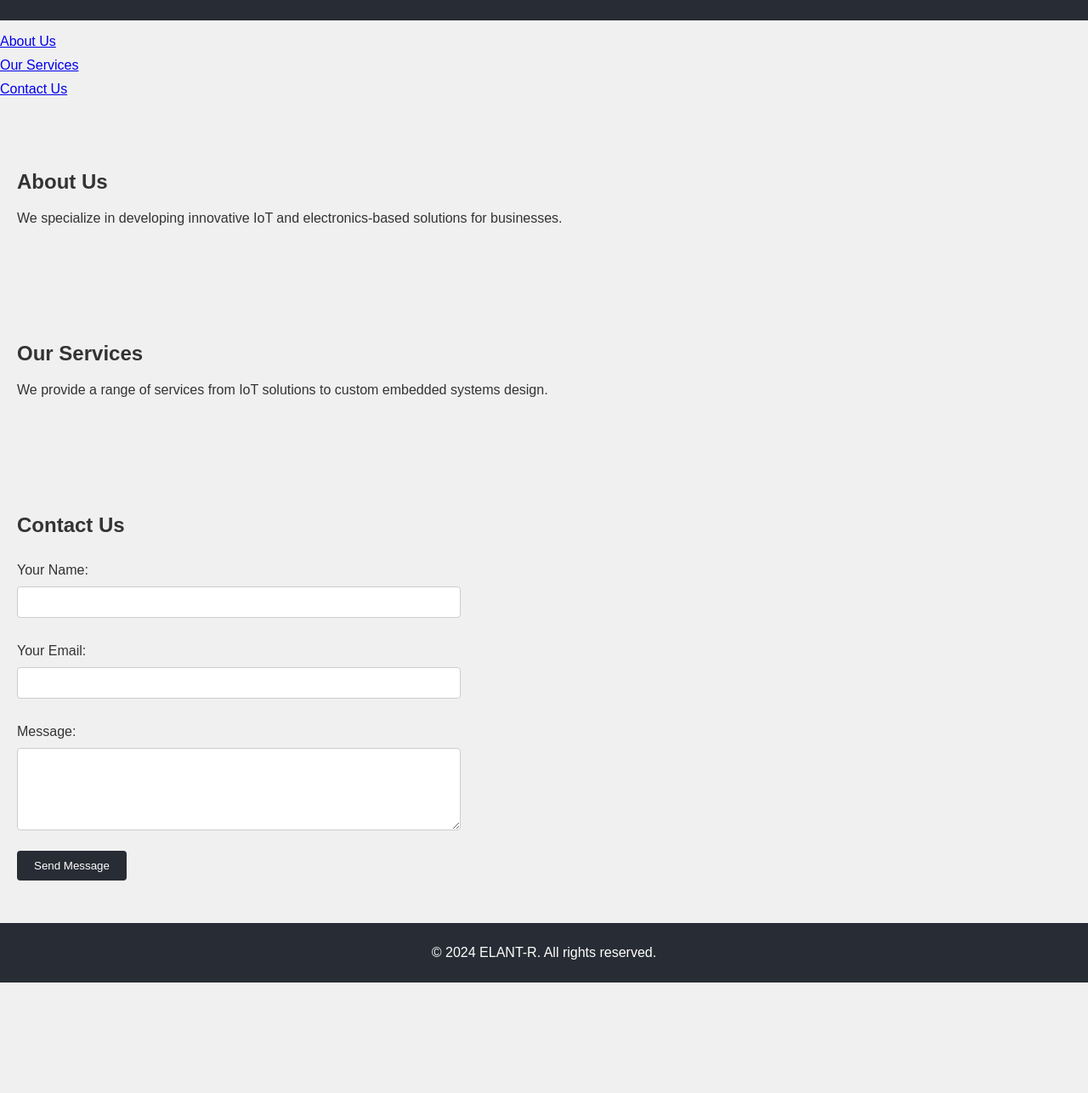
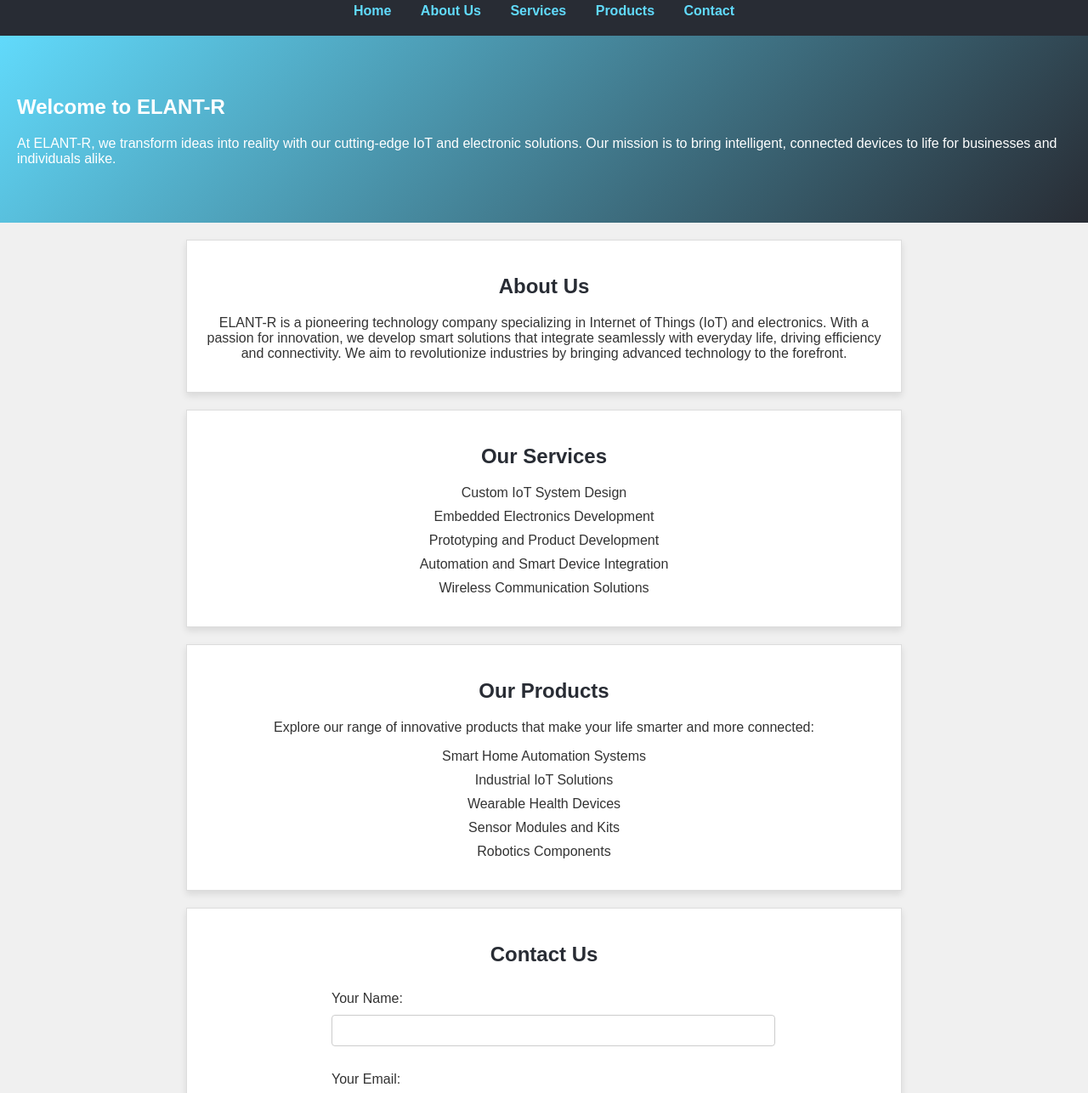
Before and after one commit to rajesh2002git/Elantr.com, a plain HTML site: page index.html in a window 1280 px wide. Shown: the part 121-1407 px from the top of the page at 85% size. Before the commit the page ends 1277 px from the top, so only its background shows below. Drawn offline with Linux system fonts and the light colour scheme.

Commit message:
Update index.html

```diff
--- a/index.html
+++ b/index.html
@@ -5,34 +5,69 @@
     <meta http-equiv="X-UA-Compatible" content="IE=edge">
     <meta name="viewport" content="width=device-width, initial-scale=1.0">
     <title>ELANT-R - Innovative IoT and Electronics Solutions</title>
-    <link rel="stylesheet" href="style.css"> <!-- Link to your CSS file -->
+    <link rel="stylesheet" href="style.css">
 </head>
 <body>
     <header>
-        <h1>Welcome to ELANT-R</h1>
-        <p>Your partner in IoT and Electronics Solutions</p>
+        <div class="container">
+            <h1>ELANT-R</h1>
+            <p>Innovative IoT and Electronics Solutions</p>
+            <nav>
+                <ul>
+                    <li><a href="#home">Home</a></li>
+                    <li><a href="#about">About Us</a></li>
+                    <li><a href="#services">Services</a></li>
+                    <li><a href="#products">Products</a></li>
+                    <li><a href="#contact">Contact</a></li>
+                </ul>
+            </nav>
+        </div>
     </header>
 
-    <nav>
-        <ul>
-            <li><a href="#about">About Us</a></li>
-            <li><a href="#services">Our Services</a></li>
-            <li><a href="#contact">Contact Us</a></li>
-        </ul>
-    </nav>
-
-    <section id="about">
-        <h2>About Us</h2>
-        <p>We specialize in developing innovative IoT and electronics-based solutions for businesses.</p>
+    <section id="home" class="intro-section">
+        <div class="container">
+            <h2>Welcome to ELANT-R</h2>
+            <p>At ELANT-R, we transform ideas into reality with our cutting-edge IoT and electronic solutions. Our mission is to bring intelligent, connected devices to life for businesses and individuals alike.</p>
+        </div>
     </section>
 
-    <section id="services">
+    <section id="about" class="about-section">
+        <div class="container">
+            <h2>About Us</h2>
+            <p>ELANT-R is a pioneering technology company specializing in Internet of Things (IoT) and electronics. With a passion for innovation, we develop smart solutions that integrate seamlessly with everyday life, driving efficiency and connectivity. We aim to revolutionize industries by bringing advanced technology to the forefront.</p>
+        </div>
+    </section>
+
+    <section id="services" class="services-section">
+        <div class="container">
             <h2>Our Services</h2>
-        <p>We provide a range of services from IoT solutions to custom embedded systems design.</p>
+            <ul>
+                <li>Custom IoT System Design</li>
+                <li>Embedded Electronics Development</li>
+                <li>Prototyping and Product Development</li>
+                <li>Automation and Smart Device Integration</li>
+                <li>Wireless Communication Solutions</li>
+            </ul>
+        </div>
+    </section>
+
+    <section id="products" class="products-section">
+        <div class="container">
+            <h2>Our Products</h2>
+            <p>Explore our range of innovative products that make your life smarter and more connected:</p>
+            <ul>
+                <li>Smart Home Automation Systems</li>
+                <li>Industrial IoT Solutions</li>
+                <li>Wearable Health Devices</li>
+                <li>Sensor Modules and Kits</li>
+                <li>Robotics Components</li>
+            </ul>
+        </div>
     </section>
 
     <!-- Contact Us Section with Formspree integration -->
-    <section id="contact">
+    <section id="contact" class="contact-section">
+        <div class="container">
             <h2>Contact Us</h2>
             <form action="https://formspree.io/f/xvgooajz" method="POST">
                 <label for="name">Your Name:</label>
@@ -46,10 +81,15 @@
 
                 <button type="submit">Send Message</button>
             </form>
+        </div>
     </section>
 
     <footer>
-        <p>&copy; 2024 ELANT-R. All rights reserved.</p>
+        <div class="container">
+            <p>&copy; 2024 ELANT-R. All Rights Reserved. | Follow us on:
+                <a href="#">Facebook</a> | <a href="#">LinkedIn</a> | <a href="#">Twitter</a>
+            </p>
+        </div>
     </footer>
 </body>
 </html>
```
Lines whose indentation alone changed are shown as unchanged.
